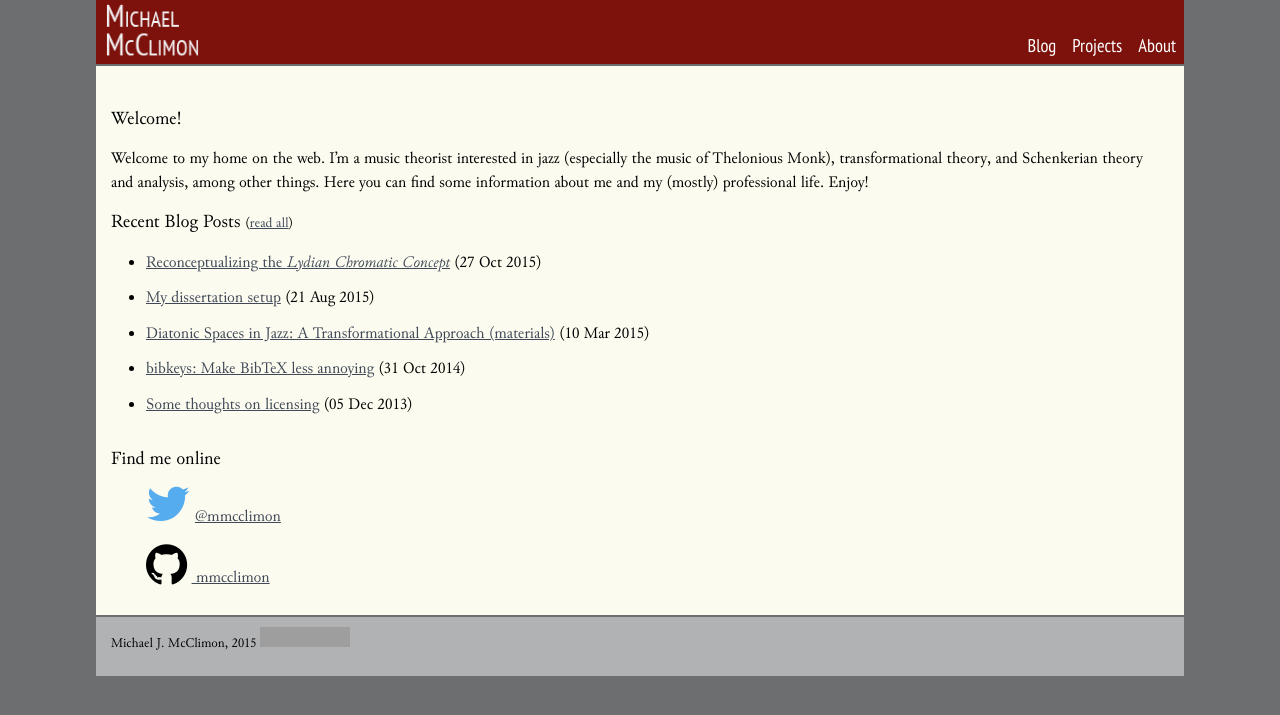
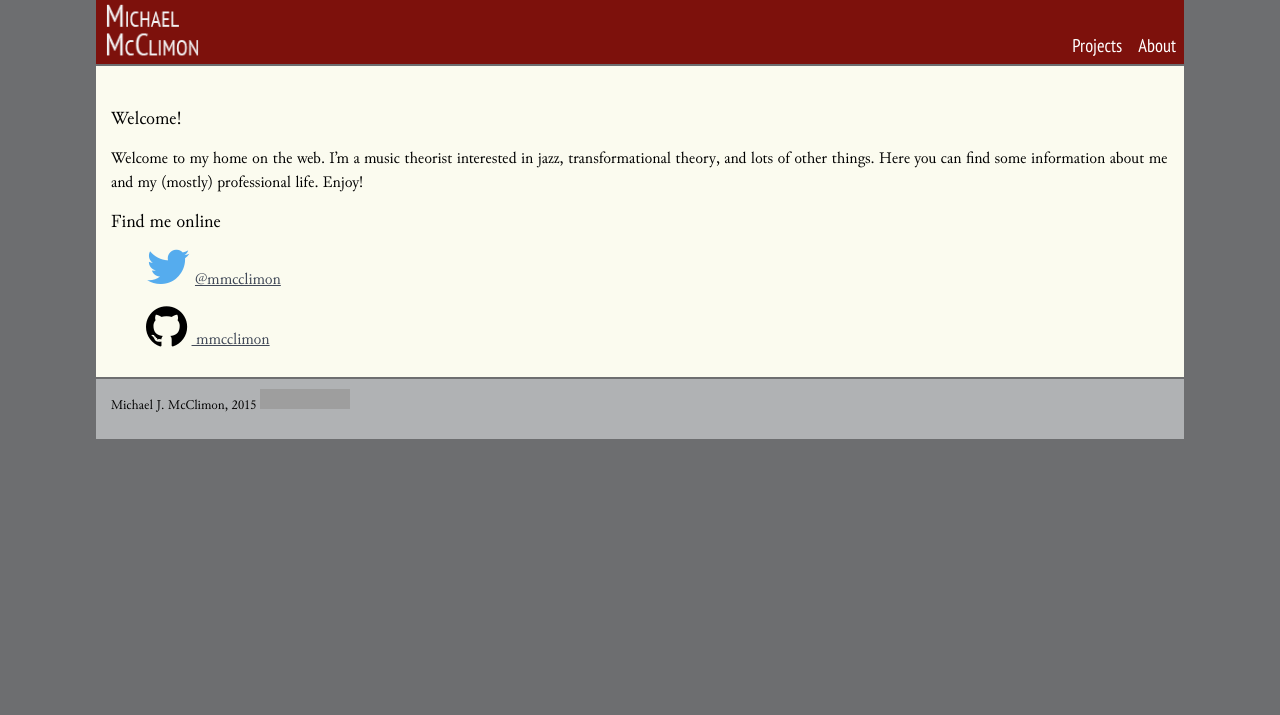
Before and after one commit to mmcclimon/jekyll-site, a Jekyll site: the page built from index.html, in a window 1280 px wide. Shown: the top 715 px of the page. Built offline with Jekyll 4.4.1, drawn with Linux system fonts in a browser that asks for light colours; nearby versions of some CDN libraries; Markdown is read by kramdown in place of the engine named in the settings; grey boxes are pictures that could not be loaded.

Commit message:
Wipe out references to blog from home page.
I never update the stupid thing anyway. The entries are all still there,
but there's no links from the home page any more.

```diff
--- a/_layouts/default.html
+++ b/_layouts/default.html
@@ -23,12 +23,11 @@
   <div class="header">
     <div class="nav">
       <ul>
-        <li><a href="/blog">Blog</a></li>
         <li><a href="/projects">Projects</a></li>
         <li><a href="/about.html">About</a></li>
       </ul>
     </div>
-    <a href="/"><img src="/img/header.png" alt="Michael J. McClimon" style="width:96px;display:block;" /></a>
+    <a href="/"><img src="/img/header.png" alt="Michael McClimon" style="width:96px;display:block;" /></a>
   </div>
 
   <div class="content">
--- a/index.html
+++ b/index.html
@@ -1,23 +1,12 @@
 ---
 layout: default
-title: Michael J. McClimon
+title: Michael McClimon | Home
 ---
 
 <h3>Welcome!</h3>
-<p>Welcome to my home on the web. I’m a music theorist interested in jazz
-(especially the music of Thelonious Monk), transformational theory, and
-Schenkerian theory and analysis, among other things. Here you can find some
-information about me and my (mostly) professional life. Enjoy!</p>
-
-<h3>Recent Blog Posts <span class="small">(<a href="/blog/">read all</a>)</span></h3>
-<ul>
-{% for i in (0..4) %}
-  {% assign post = site.posts[i] %}
-  {% if post %}
-    <li><a href="{{ post.url }}">{{ post.title }}</a> ({{ post.date | date_to_string }})</li>
-  {% endif %}
-{%  endfor %}
-</ul>
+<p>Welcome to my home on the web. I’m a music theorist interested in jazz,
+ transformational theory, and lots of other things. Here you can find some
+ information about me and my (mostly) professional life. Enjoy!</p>
 
 <div id="connect">
     <h3>Find me online</h3>
```
